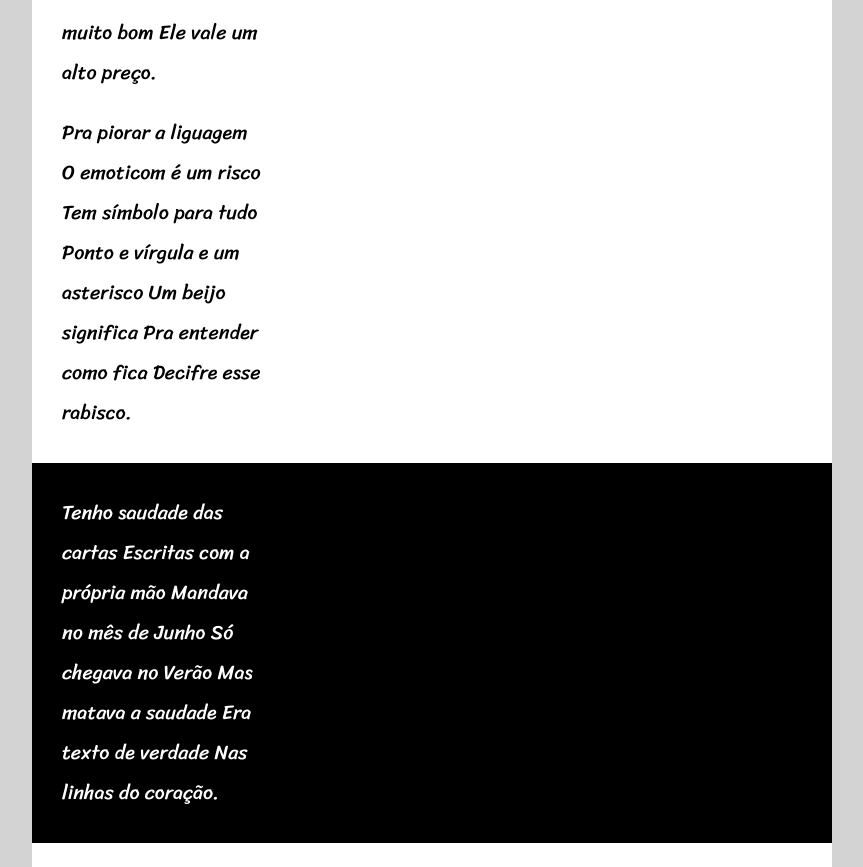
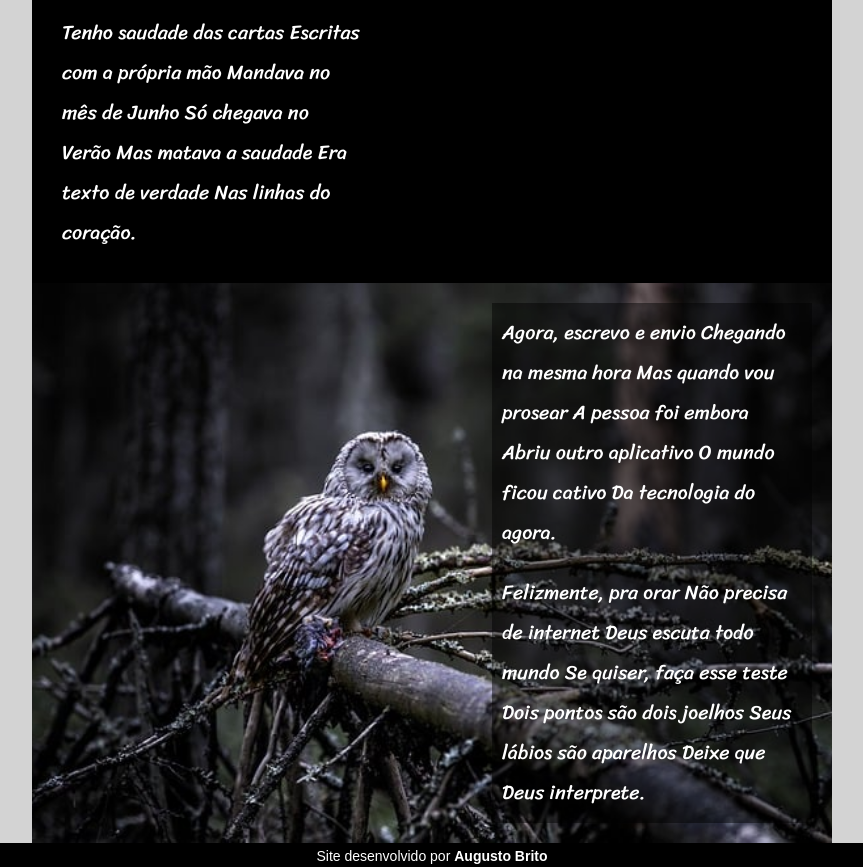
Before and after one commit to wgutto/projeto-cordel2.0, a plain HTML site: page index.html in a window 1280 px wide. Shown: the part 1223-2090 px from the top of the page, without its empty margins (208-1071 px from the left). Drawn offline with Linux system fonts and the light colour scheme.

Commit message:
new cordel 2.0

```diff
--- a/index.html
+++ b/index.html
@@ -18,7 +18,7 @@
     </header>
 
     <main>
-        <section class="normal">
+        <section class="image" id="img01">
             <p>
                 Estou ficando cansado
                 Da tal tecnologia
@@ -31,7 +31,7 @@
         </section>
 
 
-        <section class="image">
+        <section class="normal">
             <p>
                 Não é mais como era antes
                 É tudo abreviado
@@ -44,7 +44,7 @@
         </section>
 
 
-        <section class="normal">
+        <section class="image" id="img02">
             <p>
                 Arroba agora não pesa
                 É parte de um endereço
@@ -66,7 +66,7 @@
             </p>
         </section>
 
-        <section class="image">
+        <section class="normal">
             <p>
                 Tenho saudade das cartas
                 Escritas com a própria mão
@@ -79,7 +79,7 @@
         </section>
 
 
-        <section class="normal">
+        <section class="image" id="img03">
             <p>
                 Agora, escrevo e envio
                 Chegando na mesma hora
--- a/styles/style.css
+++ b/styles/style.css
@@ -16,6 +16,8 @@ html, body {
     height: 100vh;
     background-color: lightgray;
 }
+
+
 
 header {
     text-align: center;
@@ -63,31 +65,57 @@ header nav a:hover {
 }
 
 
+
 main {
     margin: auto;
-    width: 800px;
+    max-width: 800px;
 }
 main section {
     padding: 20px;
 }
 main section p {
-    width: 200px;
+    width: 300px;
     display: inline-block;
     padding: 10px;
     line-height: 40px;
     font-family: var(--font02);
     font-size: 20px;
 }
-main section.normal {
+main section.image {
     display: flex;
+    align-items: end;
     flex-direction: column;
 
     background-color: white;
-    color: black;
+    color: white;
 }
-main section.image {
+main section#img01 {
+    background: url(../images/fundo01.jpg);
+    background-repeat: no-repeat;
+    background-position: center center;
+    background-size: cover;
+    background-attachment: fixed;
+}
+main section#img02 {
+    background: url(../images/fundo02.jpg);
+    background-repeat: no-repeat;
+    background-position: center center;
+    background-size: cover;
+    background-attachment: fixed;
+}
+main section#img03 {
+    background: url(../images/fundo03.jpg);
+    background-repeat: no-repeat;
+    background-position: top center;
+    background-size: cover;
+    background-attachment: fixed;
+}
+main section.normal {
     background-color: black;
     color: white;
+}
+main section.image p {
+    background-color: rgba(0, 0, 0, 0.466);
 }
 
 
```
Also changed, not shown: images/fundo01.jpg (added), images/fundo02.jpg (added), images/fundo03.jpg (added).
